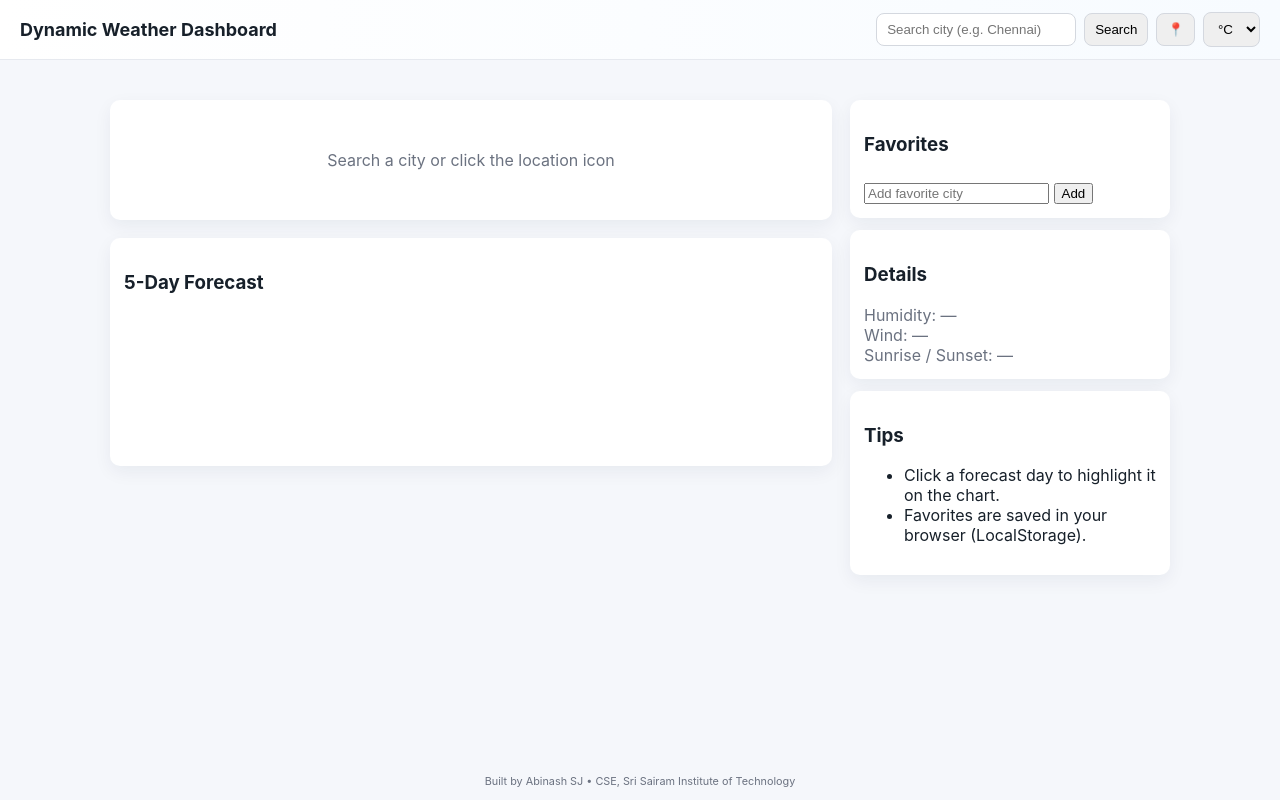
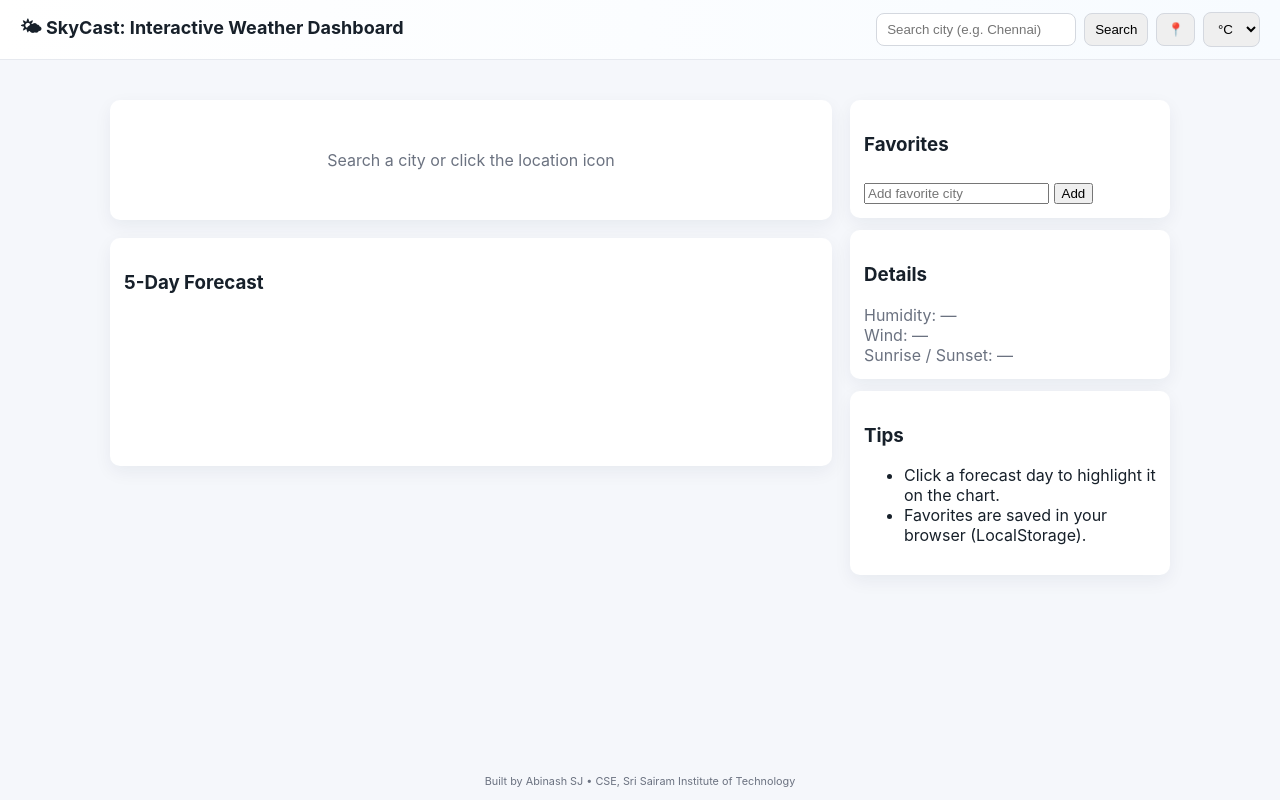
Before and after one commit to abinashsj7/SkyCast-Interactive-Weather-Dashboard, a plain HTML site: page index.html in a window 1280 px wide. Drawn offline with nearby package versions, Linux system fonts and the light colour scheme.

Commit message:
Update index.html

```diff
--- a/index.html
+++ b/index.html
@@ -3,16 +3,14 @@
 <head>
   <meta charset="utf-8" />
   <meta name="viewport" content="width=device-width,initial-scale=1" />
-  <title>Dynamic Weather Dashboard</title>
+  <title>SkyCast: Interactive Weather Dashboard</title>
   <link rel="stylesheet" href="style.css" />
-  <!-- Chart.js CDN -->
   <script src="https://cdn.jsdelivr.net/npm/chart.js"></script>
-  <!-- Your API key file (create config.js and add your key) -->
   <script src="config.js"></script>
 </head>
 <body>
   <header class="topbar">
-    <h1>Dynamic Weather Dashboard</h1>
+    <h1>🌤 SkyCast: Interactive Weather Dashboard</h1>
     <div class="controls">
       <input id="cityInput" placeholder="Search city (e.g. Chennai)" />
       <button id="searchBtn">Search</button>
```
